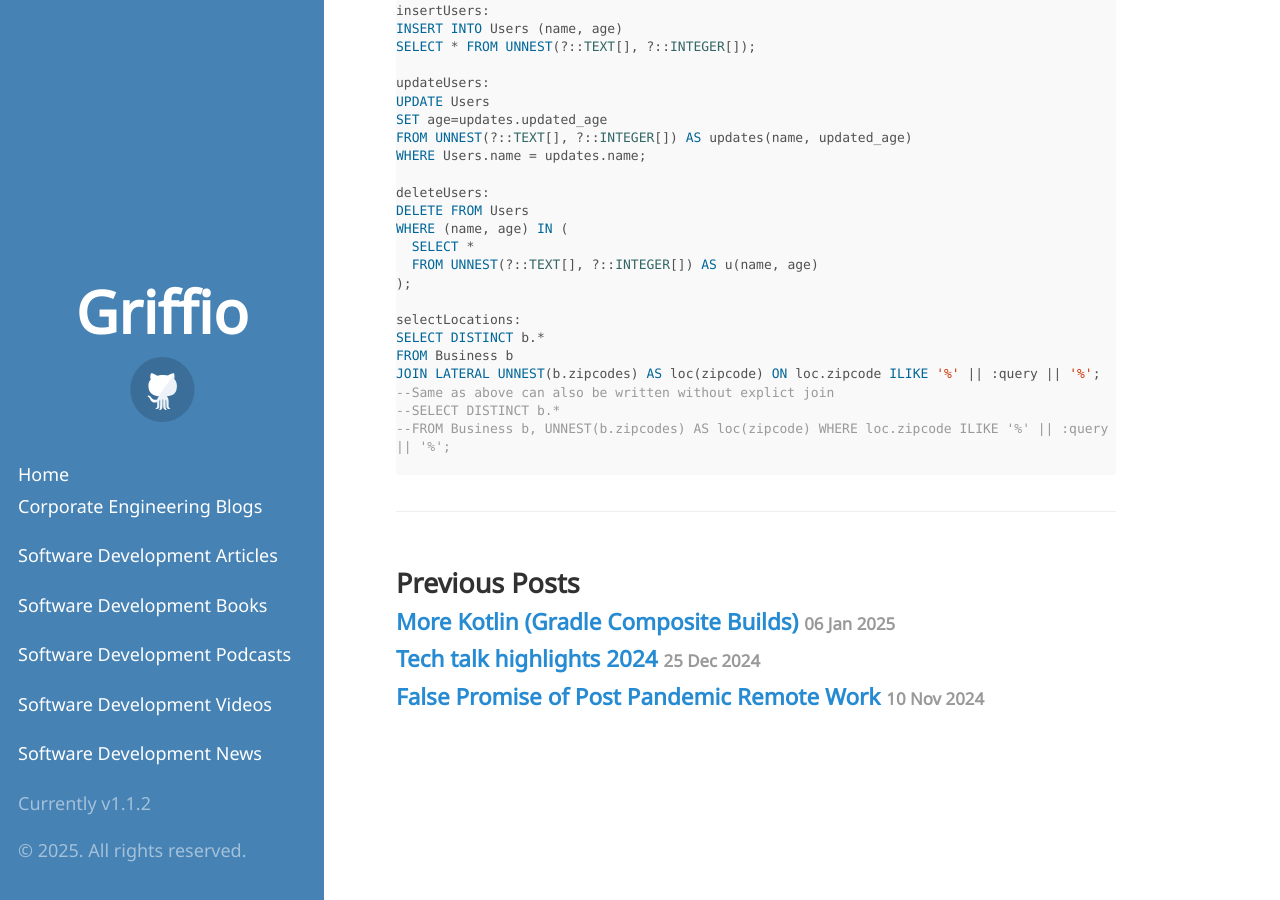
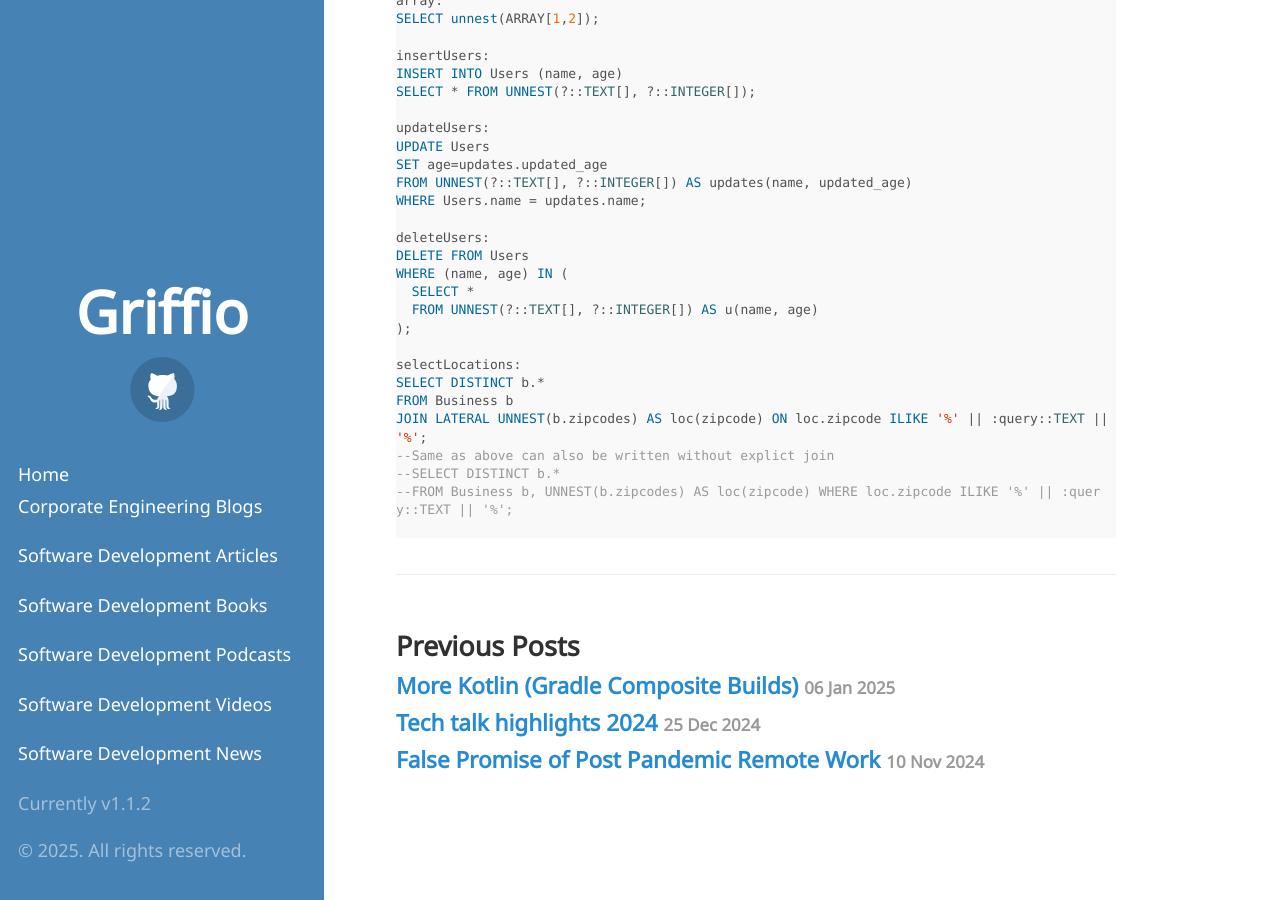
Before and after one commit to griffio/griffio.github.io, a Jekyll site: the page built from _posts/2025-05-15-More-SqlDelight-UnNest-With-PostgreSql.md, in a window 1280 px wide and 900 px high, scrolled down 833 px. Built offline with Jekyll 4.4.1, drawn with Linux system fonts in a browser that asks for light colours; some web fonts are replaced; some of the changed text lies outside the part shown.

Commit message:
Update 2025-05-15-More-SqlDelight-UnNest-With-PostgreSql.md

````diff
--- a/_posts/2025-05-15-More-SqlDelight-UnNest-With-PostgreSql.md
+++ b/_posts/2025-05-15-More-SqlDelight-UnNest-With-PostgreSql.md
@@ -65,9 +67,9 @@
 selectLocations:
 SELECT DISTINCT b.*
 FROM Business b
-JOIN LATERAL UNNEST(b.zipcodes) AS loc(zipcode) ON loc.zipcode ILIKE '%' || :query || '%';
+JOIN LATERAL UNNEST(b.zipcodes) AS loc(zipcode) ON loc.zipcode ILIKE '%' || :query::TEXT || '%';
 --Same as above can also be written without explict join
 --SELECT DISTINCT b.*
---FROM Business b, UNNEST(b.zipcodes) AS loc(zipcode) WHERE loc.zipcode ILIKE '%' || :query || '%';
+--FROM Business b, UNNEST(b.zipcodes) AS loc(zipcode) WHERE loc.zipcode ILIKE '%' || :query::TEXT || '%';
 
 ```
````
Also changed, not shown: other parts of _posts/2025-05-15-More-SqlDelight-UnNest-With-PostgreSql.md (+2 -0 lines).
